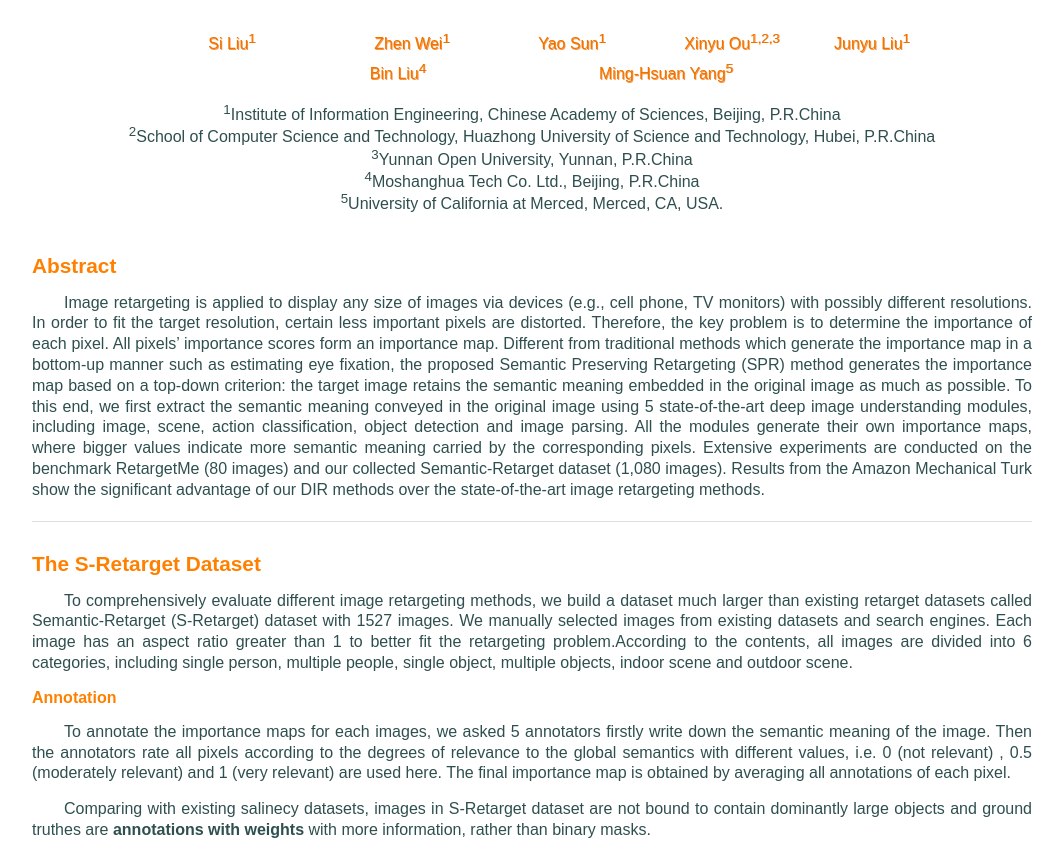
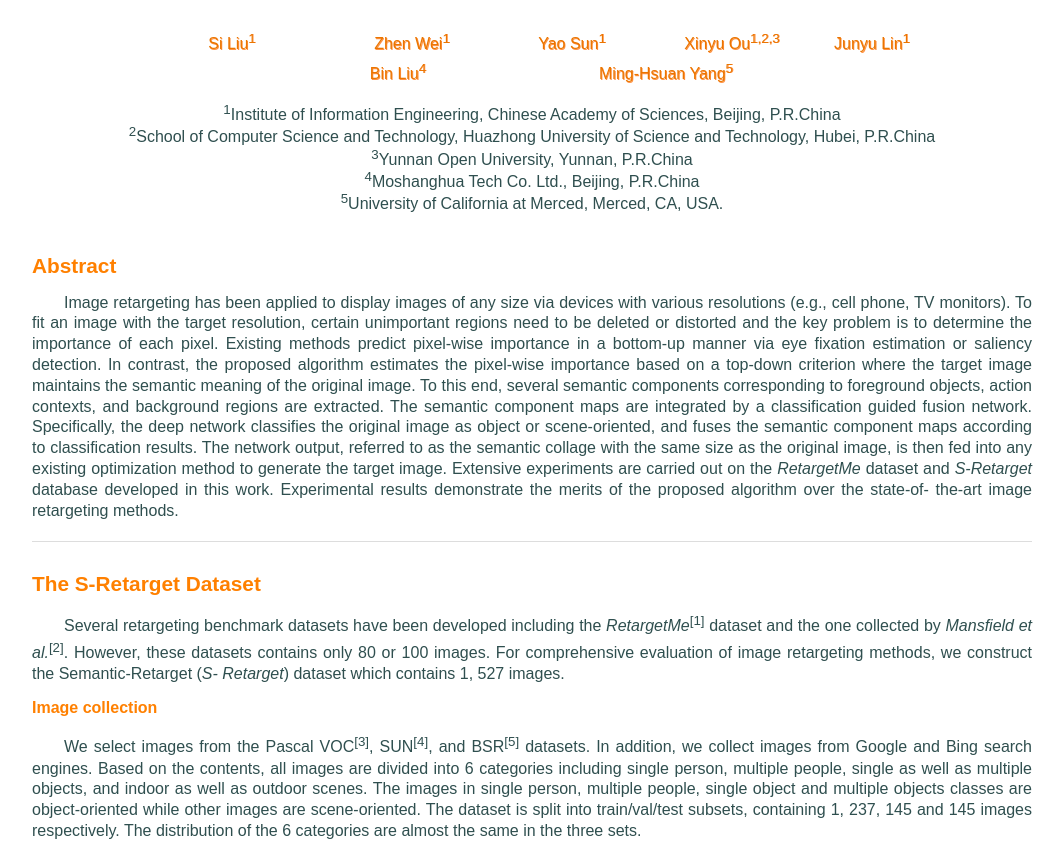
Before and after one commit to kfysfx/kfysfx.github.io, a plain HTML site: page index.html in a window 1280 px wide. Shown: the part 68-921 px from the top of the page, without its empty margins (108-1172 px from the left). Drawn offline with Linux system fonts and the light colour scheme.

Commit message:
Update index.html

```diff
--- a/index.html
+++ b/index.html
@@ -30,7 +30,7 @@
 					  <td width="20%" height="30" align='center'><a target="_blank">Zhen Wei<sup>1</sup></a></td>
 					  <td width="20%" height="30" align='center'><a target="_blank">Yao Sun<sup>1</sup></a></td>
 					  <td width="20%" height="30" align='center'><a target="_blank">Xinyu Ou<sup>1,2,3</sup></a></td>
-					  <td width="20%" height="30" align='center'><a target="_blank">Junyu Liu<sup>1</sup></a></td>
+					  <td width="20%" height="30" align='center'><a target="_blank">Junyu Lin<sup>1</sup></a></td>
 		            </tr>
 		        </table>
 		        <table>
@@ -85,28 +85,29 @@ Science and Technology, Hubei, P.R.China</td>
 		<div class="wrap">
 	    	<h2 id="subject">Abstract</h1>
             <p align="justify" style="text-indent:2em">
-				Image retargeting is applied to display any size of images via devices (e.g., cell phone, TV monitors) with
-possibly different resolutions. In order to fit the target resolution,
-certain less important pixels are distorted. Therefore,
-the key problem is to determine the importance of each
-pixel. All pixels’ importance scores form an importance map.
-Different from traditional methods which generate the importance
-map in a bottom-up manner such as estimating eye
-fixation, the proposed Semantic Preserving Retargeting
-(SPR) method generates the importance map
-based on a top-down criterion: the target image retains the
-semantic meaning embedded in the original image as much
-as possible. To this end, we first extract the semantic meaning
-conveyed in the original image using 5 state-of-the-art deep image understanding modules, including image, scene,
-action classification, object detection and image parsing. All
-the modules generate their own importance maps, where
-bigger values indicate more semantic meaning carried by the
-corresponding pixels. Extensive experiments are conducted
-on the benchmark RetargetMe (80 images) and our collected
-Semantic-Retarget dataset (1,080 images). Results from the
-Amazon Mechanical Turk show the significant advantage of
-our DIR methods over the state-of-the-art image retargeting
-methods.
+Image retargeting has been applied to display images
+of any size via devices with various resolutions (e.g., cell
+phone, TV monitors). To fit an image with the target resolution,
+certain unimportant regions need to be deleted or distorted and
+the key problem is to determine the importance of each pixel.
+Existing methods predict pixel-wise importance in a bottom-up
+manner via eye fixation estimation or saliency detection.
+In contrast, the proposed algorithm estimates the pixel-wise
+importance based on a top-down criterion where the target image
+maintains the semantic meaning of the original image. To this
+end, several semantic components corresponding to foreground
+objects, action contexts, and background regions are extracted.
+The semantic component maps are integrated by a classification
+guided fusion network. Specifically, the deep network classifies
+the original image as object or scene-oriented, and fuses the
+semantic component maps according to classification results. The
+network output, referred to as the semantic collage with the
+same size as the original image, is then fed into any existing
+optimization method to generate the target image. Extensive
+experiments are carried out on the <I>RetargetMe</I> dataset and <I>S-Retarget</I>
+database developed in this work. Experimental results
+demonstrate the merits of the proposed algorithm over the state-of-
+the-art image retargeting methods.
             </p>
 			<div class="line"></div>
       </div>
@@ -122,26 +123,49 @@ methods.
 		<div class="wrap">
 	    	<h2 id="subject">The S-Retarget Dataset</h2>
 	    	<p align="justify" style="text-indent:2em">
-	    		To comprehensively evaluate different image retargeting methods, we
-	    		 build a dataset much larger than existing retarget datasets called Semantic-Retarget
-	    		 (S-Retarget) dataset with 1527 images. We manually selected images from existing datasets
-	    		 and search engines. Each image has an aspect ratio greater than 1 to better fit the
-	    		 retargeting problem.According to the contents, all images are divided into 6 categories,
-	    		  including single person, multiple people, single object, multiple objects,
-	    		 indoor scene and outdoor scene.
+Several retargeting benchmark datasets have been developed
+including the <I>RetargetMe</I><sup>[1]</sup> dataset and the one collected
+by <I>Mansfield et al.</I><sup>[2]</sup>. However, these datasets contains only
+80 or 100 images. For comprehensive evaluation of image
+retargeting methods, we construct the Semantic-Retarget (<I>S-
+Retarget</I>) dataset which contains 1, 527 images.
 	    	</p>
-	    	<h3 id="subject">Annotation</h3>
+	    	<h3 id="subject">Image collection</h3>
 	    	<p align="justify" style="text-indent:2em">
-	    		To annotate the importance maps for each images, we asked 5 annotators firstly write down
-	    		the semantic meaning of the image. Then the annotators rate all pixels according to the
-	    		degrees of relevance to the global semantics with different values, i.e. 0 (not relevant)
-	    		, 0.5 (moderately relevant) and 1 (very relevant) are used here. The final importance map
-	    		 is obtained by averaging all annotations of each pixel.
+We select images from the Pascal VOC<sup>[3]</sup>,
+SUN<sup>[4]</sup>, and BSR<sup>[5]</sup> datasets. In addition, we collect
+images from Google and Bing search engines. Based on the
+contents, all images are divided into 6 categories including
+single person, multiple people, single as well as multiple
+objects, and indoor as well as outdoor scenes. The images
+in single person, multiple people, single object and multiple
+objects classes are object-oriented while other images are
+scene-oriented. The dataset is split into train/val/test subsets, containing 1, 237,
+145 and 145 images respectively. The distribution of the 6
+categories are almost the same in the three sets.
 	    	</p>
+	    	<h3 id="subject">Semantic collage</h3>
 	    	<p align="justify" style="text-indent:2em">
-	    		Comparing with existing salinecy datasets, images in S-Retarget dataset are not bound to
-	    		contain dominantly large objects and ground truthes are <strong class="fig-label">annotations with weights</strong>
-	    		with more information, rather than binary masks.
+WWe ask 5 subjects to annotate the pixel
+relevance based on the semantics of an image. The labeling
+process has two stages. In the first stage, all annotators
+explicitly record the semantic meaning of the images. Several
+image captions are shown in Figure 1(d). In the second stage,
+the annotators rate all pixels according to the relevances to
+the image caption. To facilitate labeling, each image is oversegmented
+5 times using multiple over-segmentations methods
+including SLIC<sup>[6]</sup> 3 times and Quick Shift<sup>[7]</sup> 2 twice with
+different segmentation parameters, e.g., number of superpixels
+and compactness factors. Then each annotator assigns a value
+to each image segment where a higher score corresponds to
+high relevance. For ease of labeling, the relevance score can
+only take three values, i.e., 0 (irrelevant), 0.5 (moderately
+relevant) and 1 (high relevant). Figure 1(b) demonstrates the
+semantic collage marked by two annotators. Overall, the annotations
+from different persons are consistent. The relevance
+score of one pixel is obtained by averaging all relevance scores
+of the segments covering the pixel. Several examples of the
+ground truth maps are shown in Figure 1(c).
 	    	</p>
 	    	<p style="text-align:center">
          		<img src="images/SPR/annotation_extended.png" alt="" width="800" height="461" align="bottom" />
@@ -149,14 +173,19 @@ methods.
          	<div class="caption">
             	<p class="caption-content">
                		<strong class="fig-label">Figure 1</strong>.
-						Some instances of annotation in S-Retarget dataset. a) The original image; b) Annotations
-						from two annotators; c) Final annotation; d) Image description. Each captions under every images describe the
-						identity of <strong class="fig-label">annotations with weights</strong> while
-						<font color="red">red and bold</font> words stand for essentially salient objects
-						and <font color="blue">blue and italic</font> words stand for less salient objects.
+Some examples of semantic collage in the S-Retarget dataset. a) original images; b) annotations from two annotators; c) ground truth annotations; d)
+image caption.
             	</p>
+		<p align="justify" style="text-indent:2em">
+The <I>S-Retarget</I> dataset can also be used as a semantic
+saliency dataset. Different with the saliency datasets, e.g.,
+MSRA-5000<sup>[8]</sup> or ECSSD<sup>[9]</sup>, which mainly contain
+dominant objects, the images in <I>S-Retarget</I> are quite diverse.
+Furthermore, as shown in Figure 1(c), the ground truth are
+labeled with soft rather than binary annotations.
+		</p>
          	</div>
-	    	<h3 id="subject">Download [620MB]</h3>
+	    	<h3 id="subject">Dataset Download [620MB]</h3>
 	    	<p align="justify" style="text-indent:2em">
 	    		<a href="http://pan.baidu.com/s/1eSC9xLo" target="_blank">Baidu Yun</a>
 		</p>
@@ -345,6 +374,15 @@ maps ( eDN, GC, oriIF, DNEF, RCC, fine-tuned MC, fine-tuned Mr-cnn, fine-tuned S
      	<div class="wrap">
          <h2 id="subject">References</h2>
          <ul class="ref-list" align="justify">
+	    <li class="ref-item">M. Rubinstein, D. Gutierrez, O. Sorkine, and A. Shamir, A comparative study of image retargeting, in ACM TOG, 2010. </li>
+	    <li class="ref-item">A. Mansfield, P. Gehler, L. Van Gool, and C. Rother, Visibility maps for improving seam carving, in ECCV Workshops, 2010. </li>
+	    <li class="ref-item">M. Everingham, L. Van Gool, C. K. Williams, J. Winn, and A. Zisserman, The pascal visual object classes (voc) challenge, in IJCV, 2010. </li>
+	    <li class="ref-item">J. Xiao, K. Ehinger, J. Hays, A. Torralba, and A. Oliva, Sun database: Exploring a large collection of scene categories, in IJCV, 2014. </li>
+	    <li class="ref-item">D. Martin, C. Fowlkes, D. Tal, and J. Malik, A database of human segmented natural images and its application to evaluating segmentation algorithms and measuring ecological statistics, in ICCV, 2001. </li>
+	    <li class="ref-item">R. Achanta, A. Shaji, K. Smith, A. Lucchi, P. Fua, and S. Susstrunk, Slic superpixels compared to state-of-the-art superpixel methods, in TPAMI, 2012. </li>
+	    <li class="ref-item">A. Vedaldi and S. Soatto, Quick shift and kernel methods for mode seeking, in ECCV, 2008. </li>
+	    <li class="ref-item">T. Liu, J. Sun, N.-N. Zheng, X. Tang, and H.-Y. Shum, Learning to detect a salient object, in CVPR, 2007. </li>
+	    <li class="ref-item">Q. Yan, L. Xu, J. Shi, and J. Jia, Hierarchical saliency detection, in CVPR, 2013. </li>
             <li class="ref-item">Z. Bylinskii, T. Judd, A. Borji, L. Itti, F. Durand, A. Oliva and A. Torralba. MIT Saliency Benchmark. <a href="http://saliency.mit.edu/">http://saliency.mit.edu/</a>.</li>
             <li class="ref-item">R. Michael, G. Diego, S. Olga and S. Ariel. A comparative study of image retargeting. In TOG, 2010.</li>
          </ul>
```
